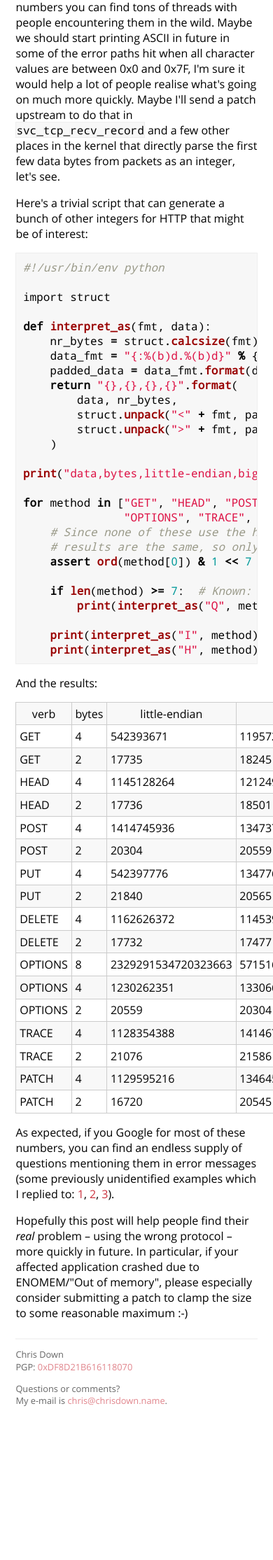
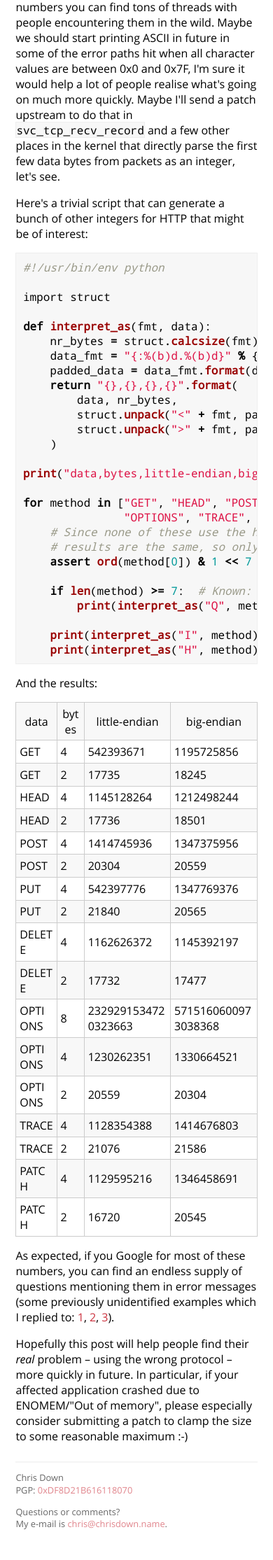
Before and after one commit to cdown/chrisdown.name, a Jekyll site: the page built from _posts/2020-01-13-1195725856-and-friends-the-origins-of-mysterious-numbers.md, in a window 390 px wide. Shown: the part 2684-4913 px from the top of the page at 70% size. Built offline with Jekyll 4.4.1, drawn with Linux system fonts in a browser that asks for light colours; before the commit the page ends 4737 px from its top, so only the background shows below that.

Commit message:
css: Set break-word on tables for mobile

```diff
--- a/_posts/2020-01-13-1195725856-and-friends-the-origins-of-mysterious-numbers.md
+++ b/_posts/2020-01-13-1195725856-and-friends-the-origins-of-mysterious-numbers.md
@@ -146,7 +146,7 @@ for method in ["GET", "HEAD", "POST", "PUT", "DELETE",
 
 And the results:
 
-| verb    | bytes | little-endian       | big-endian          |
+| data    | bytes | little-endian       | big-endian          |
 |---------|-------|---------------------|---------------------|
 | GET     | 4     | 542393671           | 1195725856          |
 | GET     | 2     | 17735               | 18245               |
--- a/css/style.css
+++ b/css/style.css
@@ -312,11 +312,10 @@ figure {
   display: block;
 }
 
-/* Builds page */
-
 table {
     width: 100%;
     border-collapse: collapse;
+    word-break: break-word;
 }
 
 th {
```
